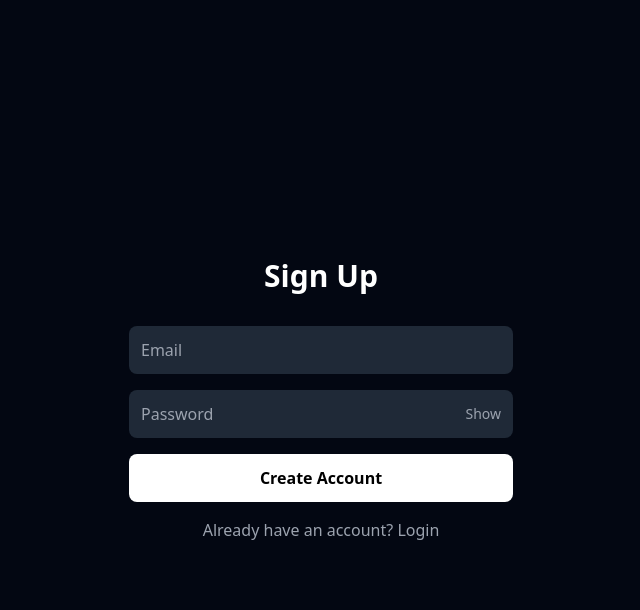
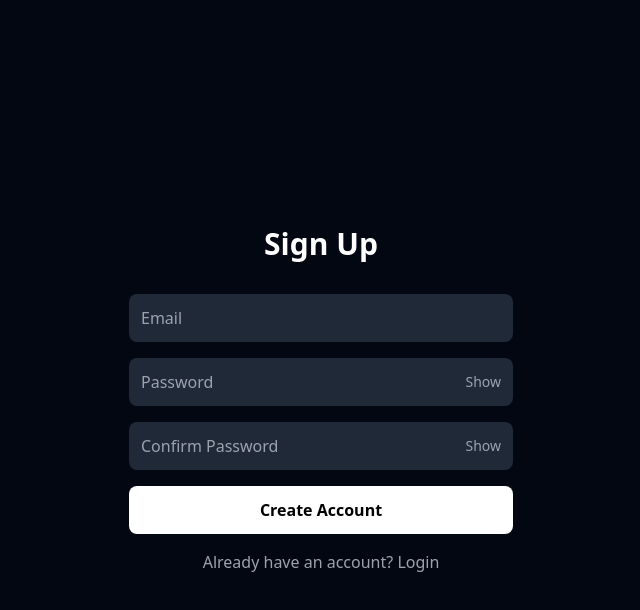
Before and after one commit to alexandrafs5/gym-tracker, a React (Vite) app: page / in a window 1280 px wide. Both pictures are taken after a click on the button "Need an account? Sign Up". Shown: the top 610 px of the page, without its empty margins (319-959 px from the left). Built offline with nearby package versions, Linux system fonts and the light colour scheme.

Commit message:
feat: add confirm password validation for sign up

```diff
--- a/src/lib/supabase.ts
+++ b/src/lib/supabase.ts
@@ -3,7 +3,4 @@ import { createClient } from "@supabase/supabase-js";
 const supabaseUrl = "https://nscwwhqvnpytgxrxylid.supabase.co";
 const supabaseAnonKey = "sb_publishable_ELxo__SOKLHoWTpyA0EAIw_ZwEIN4-d";
 
-export const supabase = createClient(
-    supabaseUrl,
-    supabaseAnonKey
-);
+export const supabase = createClient(supabaseUrl, supabaseAnonKey);
--- a/src/pages/LoginPage.tsx
+++ b/src/pages/LoginPage.tsx
@@ -4,6 +4,7 @@ import { supabase } from "../lib/supabase";
 function LoginPage() {
     const [email, setEmail] = useState("");
     const [password, setPassword] = useState("");
+    const [confirmPassword, setConfirmPassword] = useState("");
     const [isSignup, setIsSignup] = useState(false);
     const [showPassword, setShowPassword] = useState(false);
 
@@ -11,6 +12,11 @@ function LoginPage() {
         e.preventDefault();
 
         if (isSignup) {
+            if (password !== confirmPassword) {
+                alert("Passwords do not match.");
+                return;
+            }
+
             const { error } = await supabase.auth.signUp({
                 email,
                 password,
@@ -69,6 +75,26 @@ function LoginPage() {
                     </button>
                 </div>
 
+                {isSignup && (
+                    <div className="relative mb-4">
+                        <input
+                            type={showPassword ? "text" : "password"}
+                            placeholder="Confirm Password"
+                            value={confirmPassword}
+                            onChange={(e) => setConfirmPassword(e.target.value)}
+                            className="w-full p-3 rounded-lg bg-gray-800 pr-16"
+                        />
+
+                        <button
+                            type="button"
+                            onClick={() => setShowPassword(!showPassword)}
+                            className="absolute right-3 top-1/2 -translate-y-1/2 text-sm text-gray-400"
+                        >
+                            {showPassword ? "Hide" : "Show"}
+                        </button>
+                    </div>
+                )}
+
                 <button
                     type="submit"
                     className="bg-white text-black px-6 py-3 rounded-lg font-semibold w-full"
@@ -78,7 +104,11 @@ function LoginPage() {
             </form>
 
             <button
-                onClick={() => setIsSignup(!isSignup)}
+                onClick={() => {
+                    setIsSignup(!isSignup);
+                    setPassword("");
+                    setConfirmPassword("");
+                }}
                 className="mt-4 text-gray-400"
             >
                 {isSignup
```
